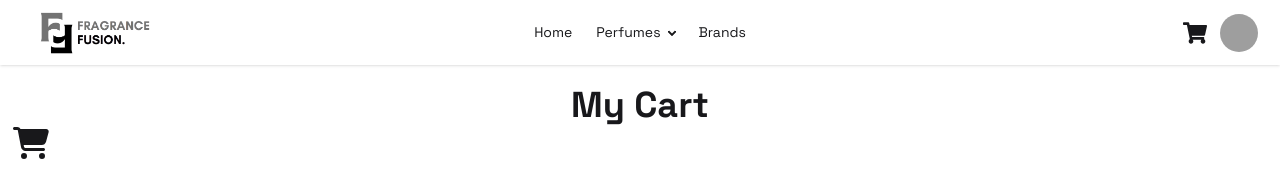
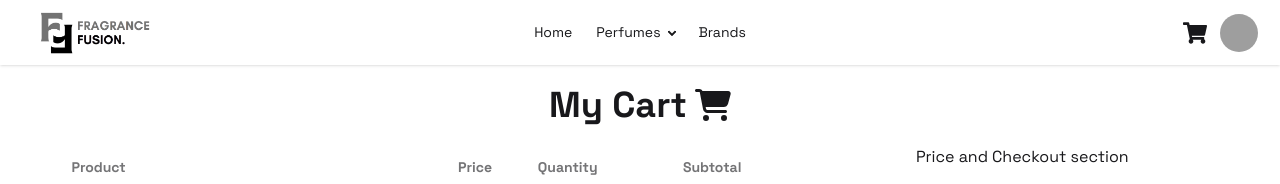
Before and after one commit to Suprio-Das/Fragrance-Fusion, a React (Vite) app: page /mycart in a window 1280 px wide. Shown: the top 184 px of the page. Built offline with nearby package versions, Linux system fonts and the light colour scheme; grey boxes are pictures that could not be loaded.

Commit message:
Heading modified

```diff
--- a/src/Components/MyCart/MyCart.jsx
+++ b/src/Components/MyCart/MyCart.jsx
@@ -4,7 +4,7 @@ import { FaCartShopping } from "react-icons/fa6"
 const MyCart = () => {
     return (
         <div className="w-[98%] mx-auto">
-            <h1 className="lg:text-4xl text-xl font-bold text-center my-5">My Cart <FaCartShopping></FaCartShopping> </h1>
+            <h1 className="lg:text-4xl text-xl font-bold my-5 flex items-center justify-center gap-2">My Cart <FaCartShopping></FaCartShopping> </h1>
             <div className="grid lg:grid-cols-5 grid-cols-1 gap-5 justify-items-center">
                 {/* Product Section */}
                 <div className="col-span-3 w-full">
```
